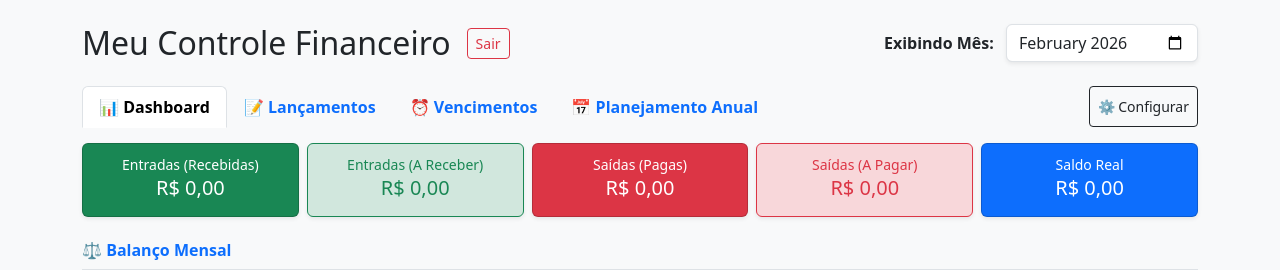
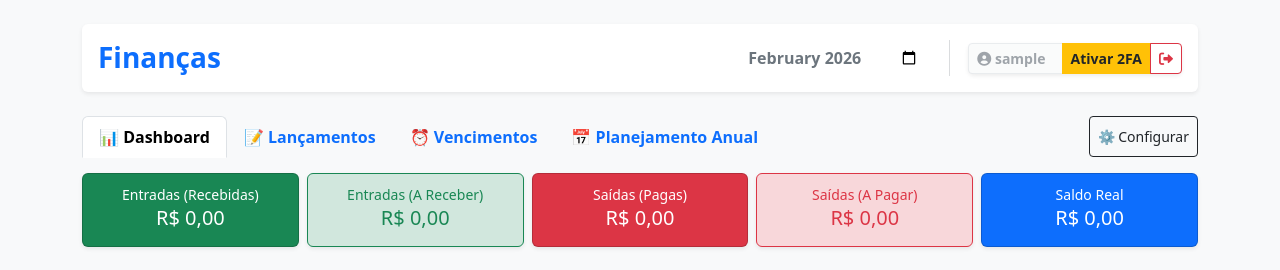
Before and after one commit to cristopherlima-dev/projeto_financeiro, a Flask app: page / in a window 1280 px wide. Shown: the top 270 px of the page. Run offline with Flask 3, Linux system fonts and the light colour scheme; the visitor is signed in with stand-in values (Sample User, id 1); data comes from the database, SQL or seed files in the repository; data that the repository does not hold is empty; parts of the project's set-up code (start-up, migrations or seed data) failed here and were passed over.

Commit message:
Final: Implementacao 2FA, QR Code e Ajustes de Layout

```diff
--- a/app.py
+++ b/app.py
@@ -2,6 +2,10 @@ import os
 import time
 import threading
 import telebot
+import pyotp
+import qrcode
+from io import BytesIO
+import base64
 from telebot import types
 from datetime import datetime
 from flask import Flask, render_template, request, jsonify, send_from_directory, flash, redirect, url_for
@@ -51,12 +55,24 @@ class User(UserMixin, db.Model):
     password_hash = db.Column(db.String(200), nullable=False)
     email = db.Column(db.String(100), nullable=True)
     is_admin = db.Column(db.Boolean, default=False)
+    # NOVA COLUNA: Guarda a chave secreta do 2FA
+    totp_secret = db.Column(db.String(32), nullable=True)
 
     def set_password(self, password):
         self.password_hash = generate_password_hash(password)
 
     def check_password(self, password):
         return check_password_hash(self.password_hash, password)
+
+    # NOVOS MÉTODOS PARA 2FA
+    def get_totp_uri(self):
+        return pyotp.totp.TOTP(self.totp_secret).provisioning_uri(
+            name=self.username,
+            issuer_name='Financas do Cris'
+        )
+
+    def verify_totp(self, token):
+        return pyotp.totp.TOTP(self.totp_secret).verify(token)
 
 @login_manager.user_loader
 def load_user(user_id):
@@ -122,17 +138,93 @@ inicializar_banco()
 # --- ROTAS ---
 @app.route('/login', methods=['GET', 'POST'])
 def login():
-    if current_user.is_authenticated: return redirect(url_for('index'))
+    if current_user.is_authenticated:
+        return redirect(url_for('index'))
+
     if request.method == 'POST':
-        user = User.query.filter_by(username=request.form.get('username')).first()
-        if user and user.check_password(request.form.get('password')):
-            login_user(user); return redirect(url_for('index'))
-        else: flash('Usuário ou senha inválidos.')
-    return render_template('login.html')
+        username = request.form.get('username')
+        password = request.form.get('password')
+        token_2fa = request.form.get('token_2fa') # Campo novo do formulário
+
+        user = User.query.filter_by(username=username).first()
+
+        if user and user.check_password(password):
+            # CASO 1: Usuário tem 2FA ativado
+            if user.totp_secret:
+                if token_2fa:
+                    # Se ele digitou o código, verifica
+                    if user.verify_totp(token_2fa):
+                        login_user(user)
+                        return redirect(url_for('index'))
+                    else:
+                        flash('Código 2FA incorreto.')
+                        return render_template('login.html', step='2fa', username=username, password=password)
+                else:
+                    # Se a senha tá certa mas não mandou token, mostra campo de 2FA
+                    return render_template('login.html', step='2fa', username=username, password=password)
+
+            # CASO 2: Usuário NÃO tem 2FA (Login normal)
+            else:
+                login_user(user)
+                return redirect(url_for('index'))
+        else:
+            flash('Usuário ou senha inválidos.')
+
+    return render_template('login.html', step='login')
 
 @app.route('/logout')
 @login_required
 def logout(): logout_user(); return redirect(url_for('login'))
+
+# ==========================================
+#           ROTAS DE 2FA (NOVO)
+# ==========================================
+
+@app.route('/setup-2fa')
+@login_required
+def setup_2fa():
+    # Se o usuário já tem 2FA, não precisa configurar de novo
+    if current_user.totp_secret:
+        flash('A autenticação de dois fatores já está ativada.')
+        return redirect(url_for('index'))
+
+    # 1. Gera um segredo aleatório se não existir
+    secret = pyotp.random_base32()
+
+    # 2. Gera a URL para o QR Code
+    # Cria uma instância temporária do usuário só para gerar a URI,
+    # ou salvamos o secret temporariamente na sessão (vamos simplificar salvando no user mas sem confirmar ainda)
+
+    # Gera a URL de provisionamento
+    uri = pyotp.totp.TOTP(secret).provisioning_uri(name=current_user.username, issuer_name='Financas do Cris')
+
+    # 3. Gera a imagem do QR Code
+    img = qrcode.make(uri)
+    buffered = BytesIO()
+    img.save(buffered, format="PNG")
+    img_str = base64.b64encode(buffered.getvalue()).decode('utf-8')
+
+    return render_template('setup_2fa.html', secret=secret, qr_code=img_str)
+
+@app.route('/verify-2fa-setup', methods=['POST'])
+@login_required
+def verify_2fa_setup():
+    secret = request.form.get('secret')
+    token = request.form.get('token')
+
+    totp = pyotp.TOTP(secret)
+
+    if totp.verify(token):
+        # Código correto! Salva o segredo no banco
+        current_user.totp_secret = secret
+        db.session.commit()
+        flash('✅ 2FA ativado com sucesso!', 'success')
+        return redirect(url_for('index'))
+    else:
+        flash('❌ Código incorreto. Tente novamente.', 'error')
+        return redirect(url_for('setup_2fa'))
+
+# ==========================================
 
 @bot.message_handler(commands=['start'])
 def send_welcome(message):
--- a/requirements.txt
+++ b/requirements.txt
@@ -26,3 +26,6 @@ tzdata==2025.3
 urllib3==2.6.2
 Werkzeug==3.1.4
 Flask-Login==0.6.3
+pyotp==2.9.0
+qrcode==7.4.2
+pillow==10.2.0
--- a/templates/base.html
+++ b/templates/base.html
@@ -1,57 +1,86 @@
 <!DOCTYPE html>
 <html lang="pt-br">
 <head>
-    <meta charset="UTF-8" />
-    <meta name="viewport" content="width=device-width, initial-scale=1.0" />
-    <title>{% block title %}Controle Financeiro{% endblock %}</title>
+    <meta charset="UTF-8">
+    <meta name="viewport" content="width=device-width, initial-scale=1.0">
+    <title>{% block title %}Finanças{% endblock %}</title>
+    <link href="https://cdn.jsdelivr.net/npm/bootstrap@5.3.0/dist/css/bootstrap.min.css" rel="stylesheet">
+    <link rel="stylesheet" href="https://cdnjs.cloudflare.com/ajax/libs/font-awesome/6.0.0/css/all.min.css">
 
-    <link
-      href="https://cdn.jsdelivr.net/npm/bootstrap@5.3.0/dist/css/bootstrap.min.css"
-      rel="stylesheet"
-    />
-    <script src="https://cdn.jsdelivr.net/npm/chart.js"></script>
+    <link href="{{ url_for('static', filename='style.css') }}" rel="stylesheet">
 
-    <link
-      href="{{ url_for('static', filename='style.css') }}"
-      rel="stylesheet"
-    />
+    <style>
+        .tools-container { gap: 10px; }
+        /* Remove a borda azul padrão do input ao clicar */
+        #filtro-mes:focus { box-shadow: none; border-color: #dee2e6; }
+
+        @media (max-width: 768px) {
+            .header-layout { flex-direction: column; text-align: center; gap: 15px; }
+            .tools-container { justify-content: center; flex-wrap: wrap; }
+        }
+    </style>
 </head>
 <body class="bg-light">
+
     <div class="container mt-4">
 
-      <div class="row align-items-center mb-4">
-        <div class="col-md-6 d-flex align-items-center gap-3">
-          <h2 class="mb-0">Meu Controle Financeiro</h2>
+        <div class="d-flex justify-content-between align-items-center mb-4 header-layout p-3 bg-white rounded shadow-sm">
 
-          {% if current_user.is_authenticated %}
-            <a href="{{ url_for('logout') }}" class="btn btn-sm btn-outline-danger">Sair</a>
-          {% endif %}
+            <div class="title-area">
+                <h3 class="mb-0 text-primary fw-bold">Finanças</h3>
             </div>
 
-        <div class="col-md-6 text-md-end">
-          <label class="fw-bold me-2">Exibindo Mês:</label>
+            <div class="d-flex align-items-center tools-container">
+
+                <div>
                     <input
                         type="month"
                         id="filtro-mes"
-            class="form-control d-inline-block w-auto shadow-sm"
+                        class="form-control border-0 fw-bold text-secondary bg-transparent"
+                        style="cursor: pointer;"
                         onchange="if(typeof atualizarInterface === 'function') { atualizarInterface() }"
-          />
+                    >
+                </div>
+
+                <div class="vr mx-2 d-none d-md-block text-secondary"></div>
+
+                {% if current_user.is_authenticated %}
+                    <div class="btn-group btn-group-sm shadow-sm" role="group">
+                        <span class="btn btn-light border pe-3 fw-bold text-secondary disabled">
+                            <i class="fa-solid fa-user-circle"></i> {{ current_user.username }}
+                        </span>
+
+                        {% if not current_user.totp_secret %}
+                            <a href="{{ url_for('setup_2fa') }}" class="btn btn-warning text-dark fw-bold" title="Ativar 2FA">
+                                Ativar 2FA
+                            </a>
+                        {% endif %}
+
+                        <a href="{{ url_for('logout') }}" class="btn btn-outline-danger" title="Sair">
+                            <i class="fa-solid fa-right-from-bracket"></i>
+                        </a>
+                    </div>
+                {% endif %}
             </div>
         </div>
-      {% with messages = get_flashed_messages() %}
+
+        {% with messages = get_flashed_messages(with_categories=true) %}
             {% if messages %}
-            <div class="alert alert-warning alert-dismissible fade show">
-                {{ messages[0] }}
+                {% for category, message in messages %}
+                    <div class="alert alert-{{ 'success' if category == 'success' else 'warning' }} alert-dismissible fade show shadow-sm">
+                        {{ message }}
                         <button type="button" class="btn-close" data-bs-dismiss="alert"></button>
                     </div>
+                {% endfor %}
             {% endif %}
         {% endwith %}
 
         {% block content %} {% endblock %}
+
     </div>
 
     <script src="https://cdn.jsdelivr.net/npm/bootstrap@5.3.0/dist/js/bootstrap.bundle.min.js"></script>
-
+    <script src="https://cdn.jsdelivr.net/npm/chart.js"></script>
     <script src="{{ url_for('static', filename='script.js') }}"></script>
 
     <script>
```
Also changed, not shown: templates/login.html (+22 -24 lines), templates/setup_2fa.html (added, +46 -0 lines). Lines whose indentation alone changed are shown as unchanged.
